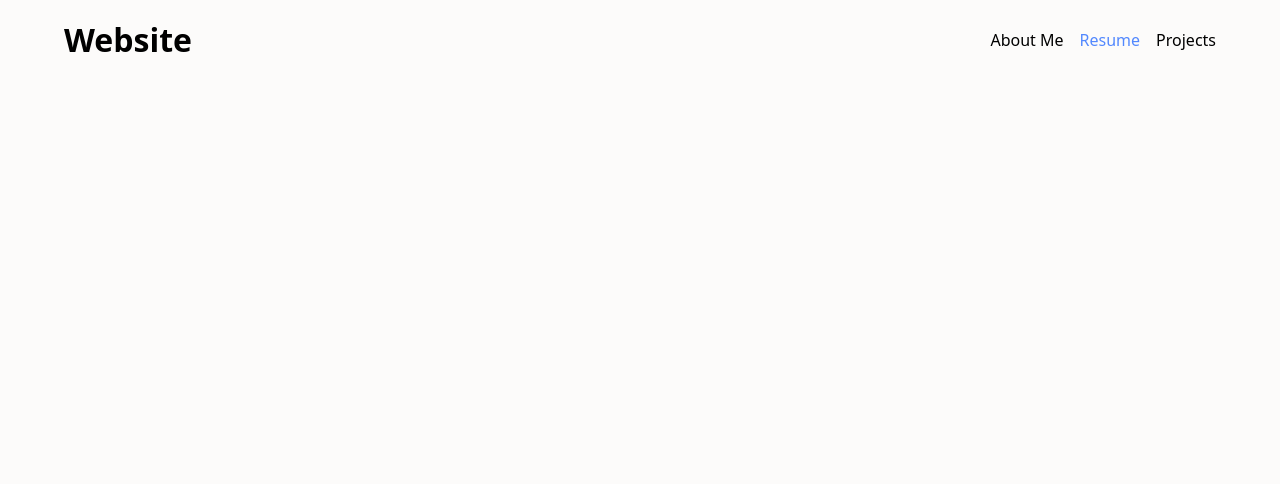
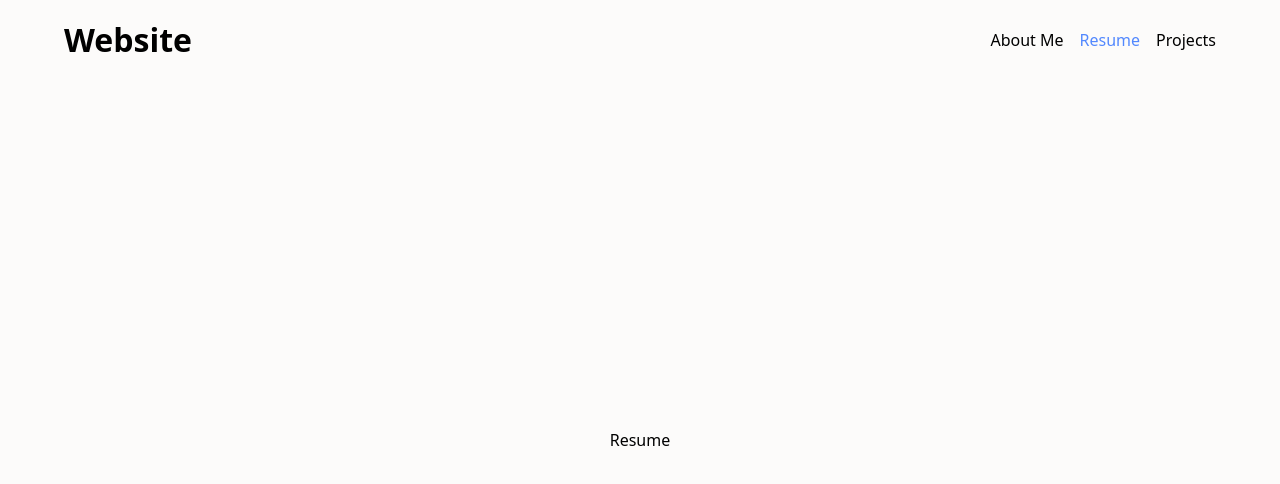
Before and after one commit to chi0307/website, a Vue app: page /resume in a window 1280 px wide. Shown: the top 484 px of the page. Built offline with nearby package versions, Linux system fonts and the light colour scheme.

Commit message:
build: github action deploy

```diff
--- a/src/views/ResumePage.vue
+++ b/src/views/ResumePage.vue
@@ -1,3 +1,3 @@
 <template>
-  <main class="relative flex-center"></main>
+  <main class="relative flex-center">Resume</main>
 </template>
```
